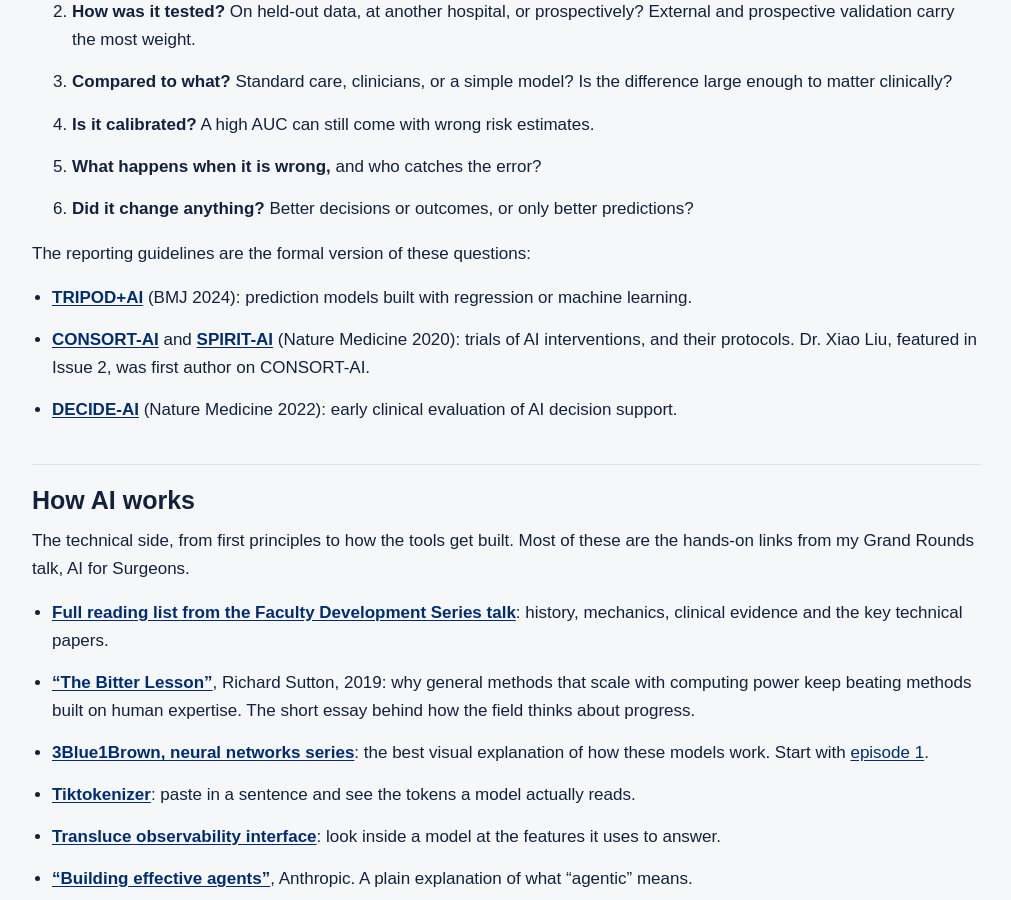
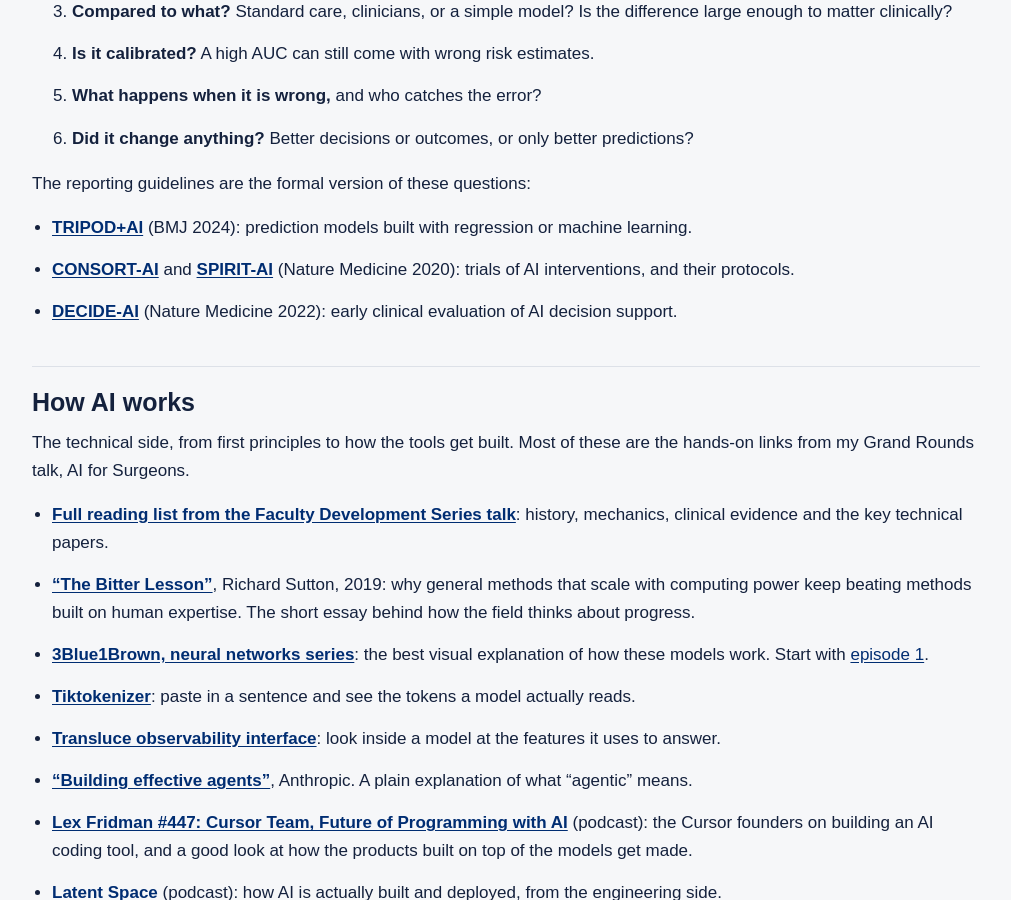
Before and after one commit to davidstonko/ai-surgery, a Jekyll site: the page built from docs/resources/index.md, in a window 1280 px wide and 900 px high, scrolled down 2270 px. Shown: the whole window, without its empty margins (134-1145 px from the left). Built offline with Jekyll 4.4.1, drawn with Linux system fonts in a browser that asks for light colours; some of the changed text lies outside the part shown.

Commit message:
Resources: hold Issue 2 items until it is sent
Co-Authored-By: Claude Opus 5.5 <noreply@anthropic.com>
Claude-Session: https://claude.ai/code/session_01CC9uqAMJHVu3pkJefiANJN

```diff
--- a/docs/resources/index.md
+++ b/docs/resources/index.md
@@ -21,7 +21,6 @@ head_title: "AI Resources for Surgeons | LocalMinimum.us"
 ### From the newsletter
 
 - **Issue 1:** [Machines of Loving Grace](https://darioamodei.com/essay/machines-of-loving-grace), Dario Amodei's essay on what powerful AI could do for biology and medicine, and [Ilya Sutskever on the Dwarkesh Podcast](https://www.youtube.com/watch?v=aR20FWCCjAs).
-- **Issue 2:** Dr. Marissa Famularo's [free literature digest prompt](https://statup.app/briefing.html), and [Dr. Xiao Liu on evaluating medical AI](https://ai-podcast.nejm.org/e/beyond-the-hype-dr-xiao-liu-on-evaluating-medical-ai/) on NEJM AI Grand Rounds.
 
 ## Johns Hopkins AI resources
 
@@ -75,7 +74,7 @@ Questions I ask before trusting a model, whether it is in a journal or a sales p
 The reporting guidelines are the formal version of these questions:
 
 - **[TRIPOD+AI](https://doi.org/10.1136/bmj-2023-078378)** (BMJ 2024): prediction models built with regression or machine learning.
-- **[CONSORT-AI](https://doi.org/10.1038/s41591-020-1034-x)** and **[SPIRIT-AI](https://doi.org/10.1038/s41591-020-1037-7)** (Nature Medicine 2020): trials of AI interventions, and their protocols. Dr. Xiao Liu, featured in Issue 2, was first author on CONSORT-AI.
+- **[CONSORT-AI](https://doi.org/10.1038/s41591-020-1034-x)** and **[SPIRIT-AI](https://doi.org/10.1038/s41591-020-1037-7)** (Nature Medicine 2020): trials of AI interventions, and their protocols.
 - **[DECIDE-AI](https://doi.org/10.1038/s41591-022-01772-9)** (Nature Medicine 2022): early clinical evaluation of AI decision support.
 
 ## How AI works
```
